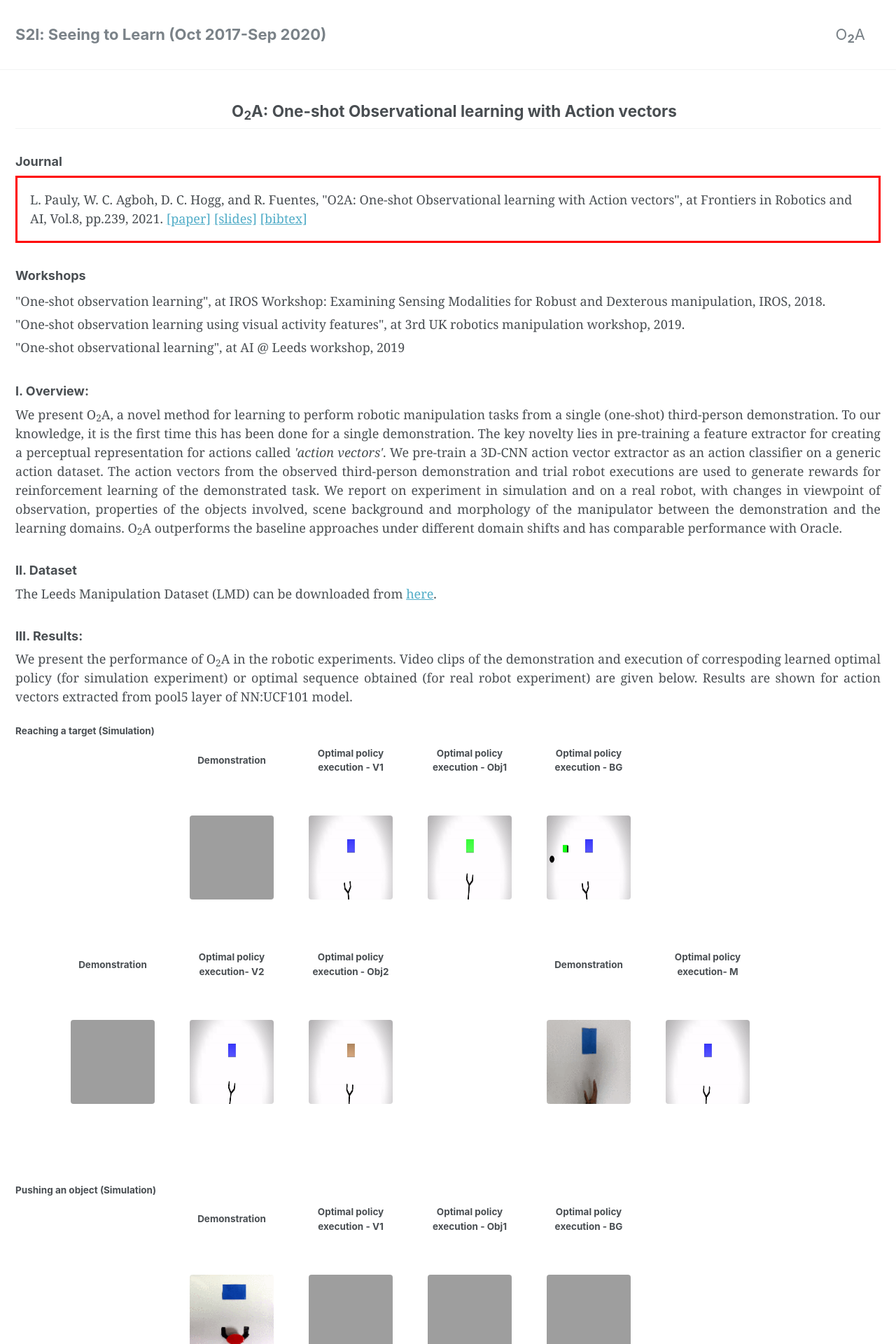
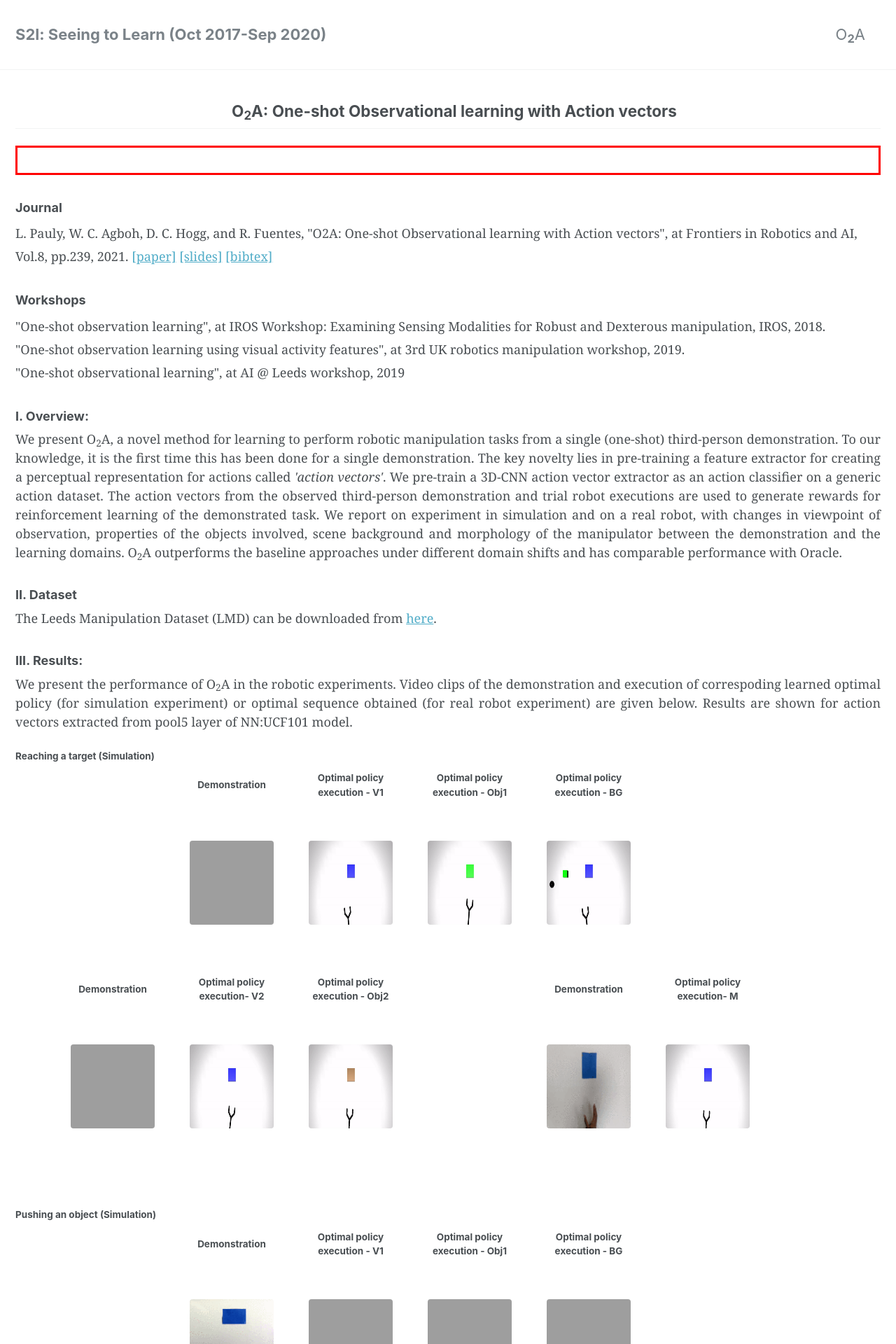
Before and after one commit to leopauly/s2l, a Jekyll site: the page built from _pages/stage1.md, in a window 1280 px wide. Shown: the top 1920 px of the page at 70% size. Built offline with Jekyll 4.4.1, drawn with Linux system fonts in a browser that asks for light colours; grey boxes are pictures that could not be loaded.

Commit message:
Update stage1.md

```diff
--- a/_pages/stage1.md
+++ b/_pages/stage1.md
@@ -13,8 +13,9 @@ comments:
 </font>
 
 <font face="Georgia" size="4">
+<p style="border:3px; border-style:solid; border-color:#FF0000; padding: 1em;">
+
 <h3><b>Journal</b> </h3>
-<p style="border:3px; border-style:solid; border-color:#FF0000; padding: 1em;">
 L. Pauly, W. C. Agboh, D. C. Hogg, and R. Fuentes, "O2A: One-shot Observational
 learning with Action vectors", at Frontiers in Robotics and AI, Vol.8, pp.239, 2021.
 <a href="https://www.frontiersin.org/articles/10.3389/frobt.2021.686368/full"> [paper]</a>
```
